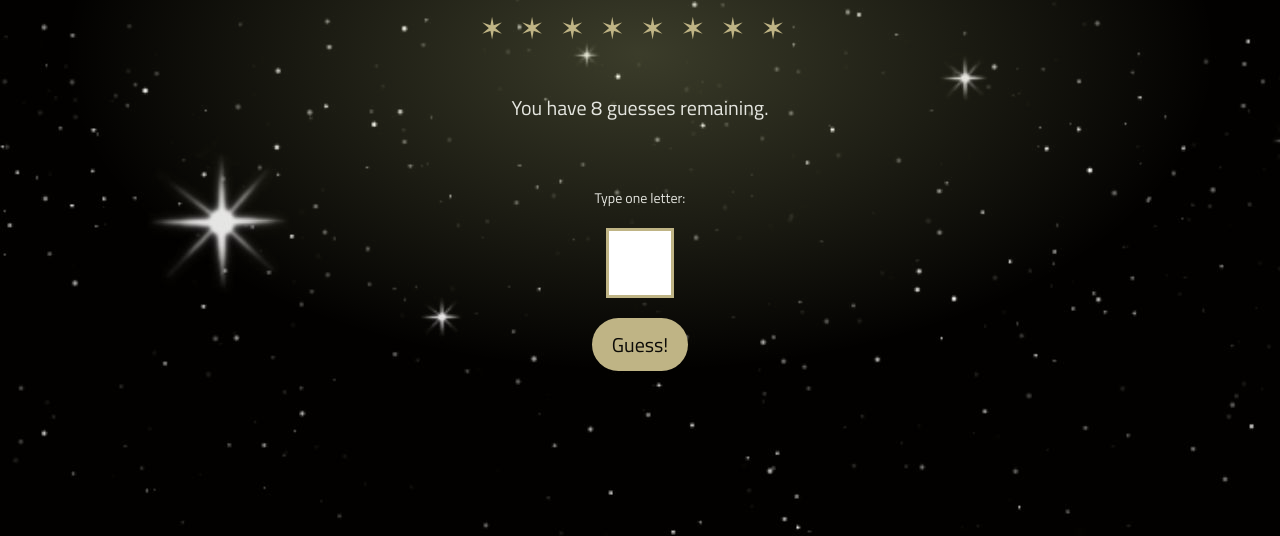
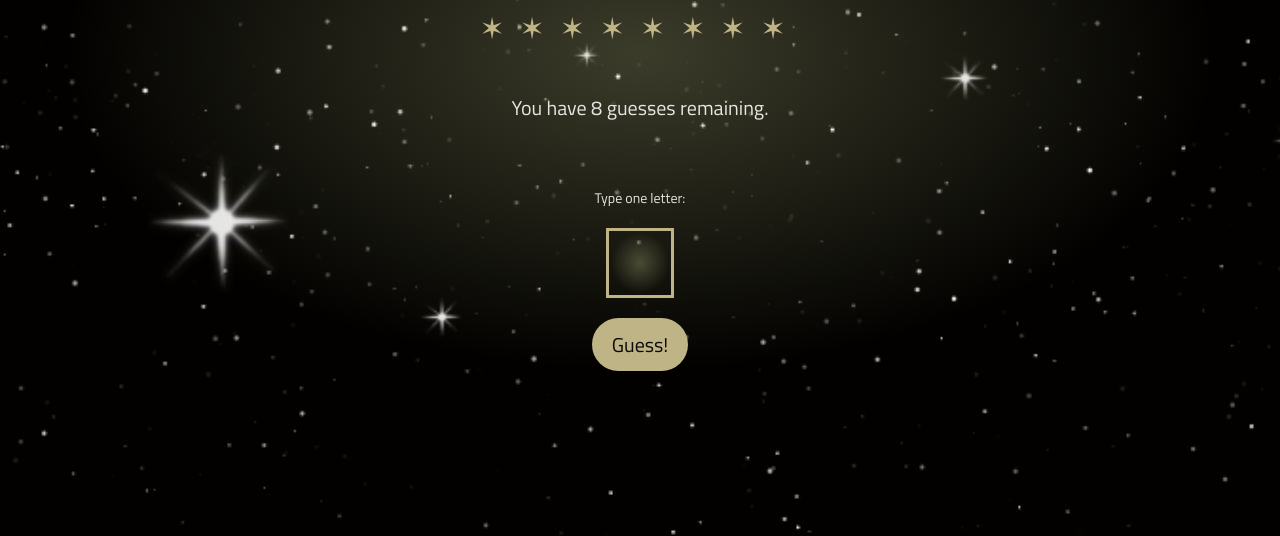
Before and after one commit to asazzam/guess-the-word-game, a plain HTML site: page index.html in a window 1280 px wide. Shown: the part 264-800 px from the top of the page. Drawn offline with Linux system fonts and the light colour scheme; no server answers.

Commit message:
Changes to appearance of the input box

```diff
--- a/css/styles.css
+++ b/css/styles.css
@@ -107,6 +107,12 @@ input {
   margin-top: 0.5em;
   padding: 0.5em;
   border: 3px solid #bfb485;
+  background: radial-gradient(
+    50% 50% at 50% 50%,
+    rgba(229, 237, 167, 0.25) 0%,
+    rgba(156, 226, 226, 0) 95%
+  );
+  color: #e5e6e0;
 }
 
 input:active,
```
